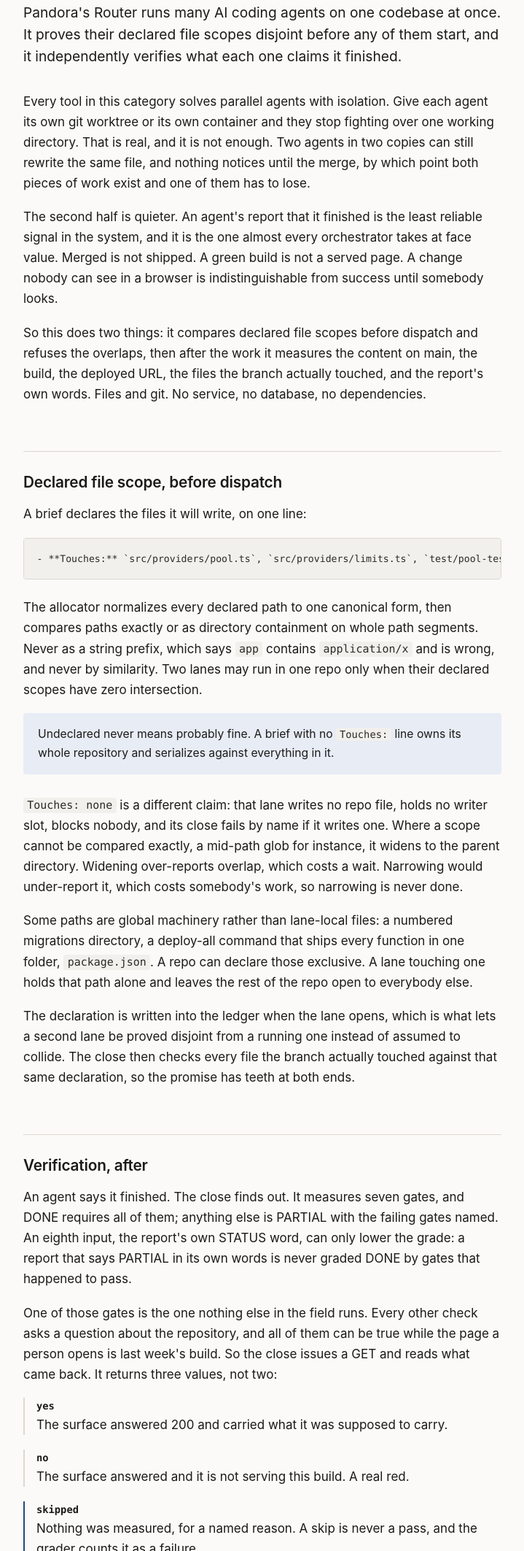
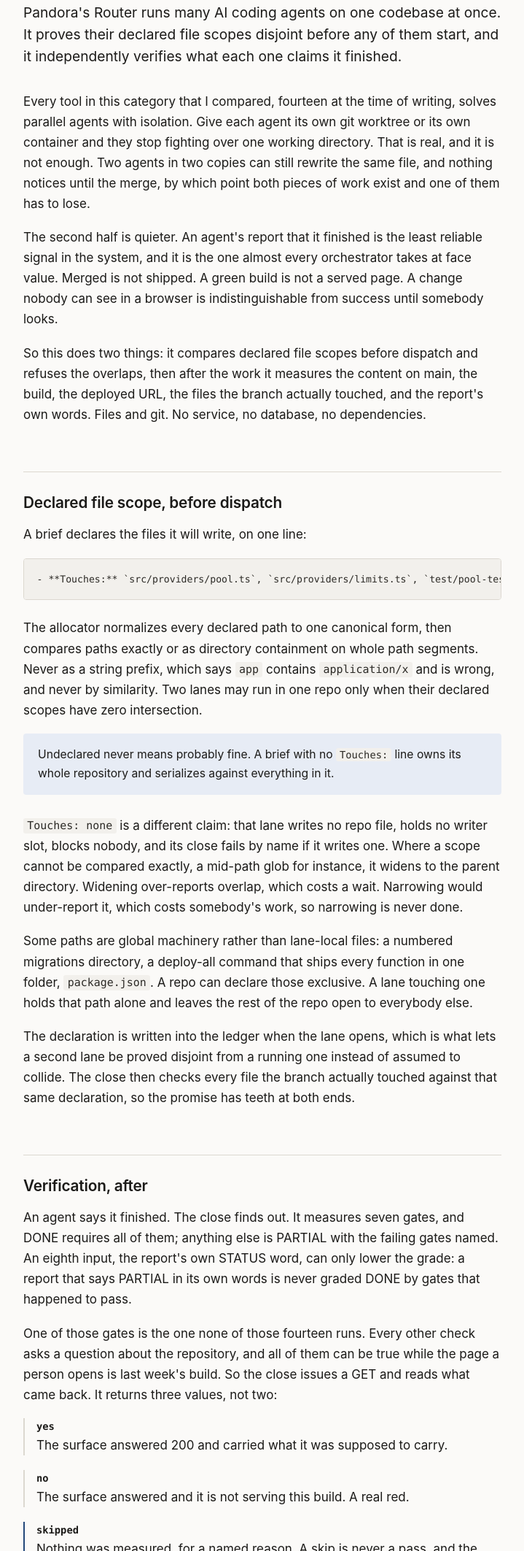
Before and after one commit to hoplight-ai/pandoras-router, a website: page site/index.html in a window 1280 px wide. Shown: the part 198-2323 px from the top of the page at 73% size, without its empty margins (280-999 px from the left). Drawn offline with Linux system fonts and the light colour scheme.

Commit message:
pandoras-router: the comparison claims name the fourteen tools compared, not the field [content]
Whit, 2026-09-13: can we truly say every other? No. The README and the site now say what was measured.

```diff
--- a/site/index.html
+++ b/site/index.html
@@ -28,7 +28,7 @@
   their declared file scopes disjoint before any of them start, and it independently verifies what
   each one claims it finished.</p>
 
-  <p>Every tool in this category solves parallel agents with isolation. Give each agent its own git
+  <p>Every tool in this category that I compared, fourteen at the time of writing, solves parallel agents with isolation. Give each agent its own git
   worktree or its own container and they stop fighting over one working directory. That is real,
   and it is not enough. Two agents in two copies can still rewrite the same file, and nothing
   notices until the merge, by which point both pieces of work exist and one of them has to lose.</p>
@@ -82,7 +82,7 @@
   STATUS word, can only lower the grade: a report that says PARTIAL in its own words is never
   graded DONE by gates that happened to pass.</p>
 
-  <p>One of those gates is the one nothing else in the field runs. Every other check asks a
+  <p>One of those gates is the one none of those fourteen runs. Every other check asks a
   question about the repository, and all of them can be true while the page a person opens is last
   week's build. So the close issues a GET and reads what came back. It returns three values, not
   two:</p>
```
Also changed, not shown: README.md, 1 other file.
